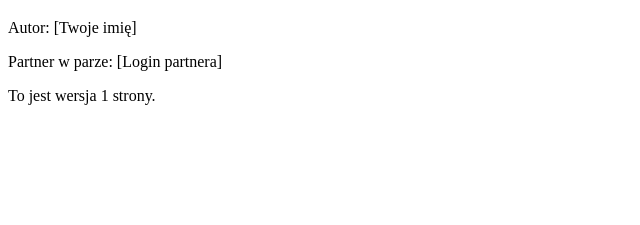
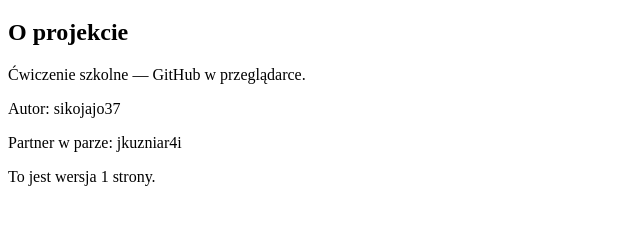
Before and after one commit to jkuzniar4i/szkola_dominik, a plain HTML site: page index.html in a window 1280 px wide. Shown: the part 61-286 px from the top of the page, without its empty margins (0-640 px from the left). Drawn offline with Linux system fonts and the light colour scheme.

Commit message:
Update author and partner details in index.html

```diff
--- a/index.html
+++ b/index.html
@@ -7,8 +7,10 @@
 </head>
 <body>
   <h1>Witaj na mojej stronie z GitHuba</h1>
-  <p>Autor: [Twoje imię]</p>
-  <p>Partner w parze: [Login partnera]</p>
+    <h2>O projekcie</h2>
+  <p>Ćwiczenie szkolne — GitHub w przeglądarce.</p>
+  <p>Autor: sikojajo37</p>
+  <p>Partner w parze: jkuzniar4i</p>
   <p>To jest wersja 1 strony.</p>
 </body>
 </html>
```
